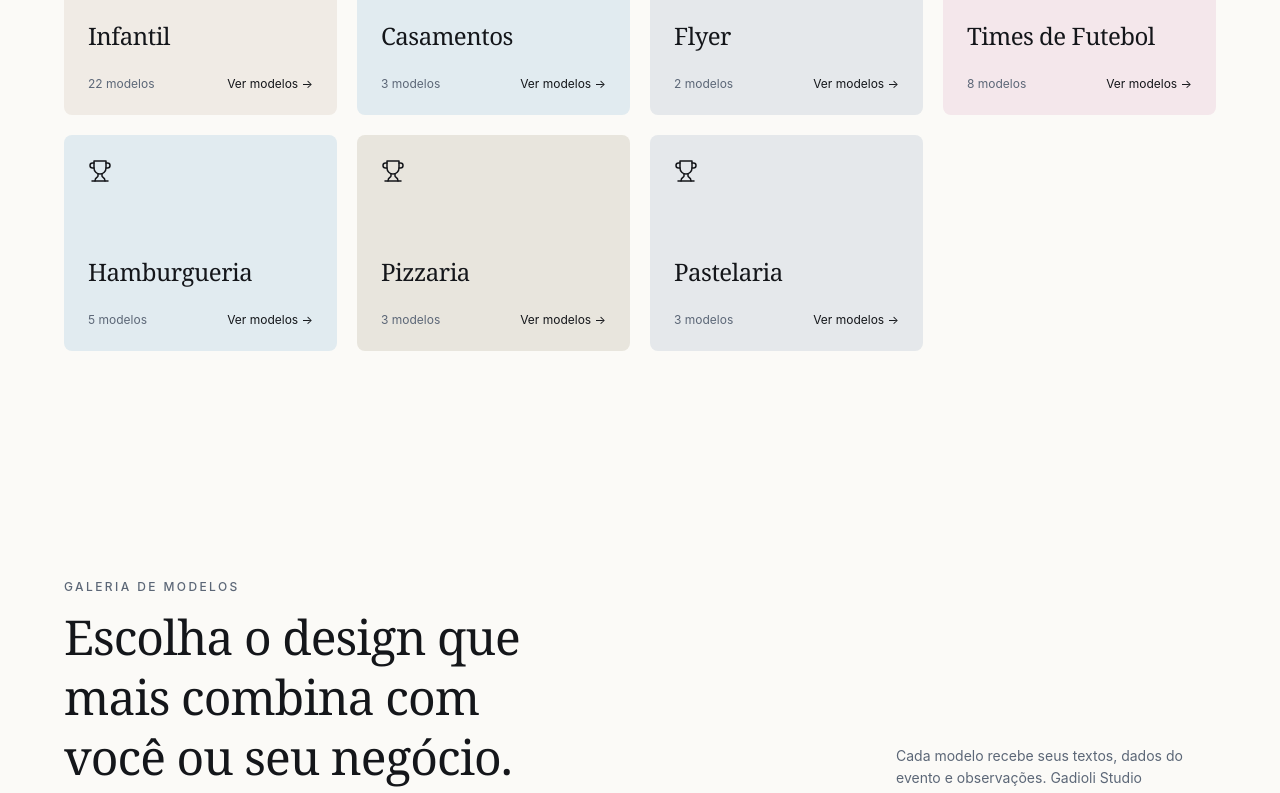
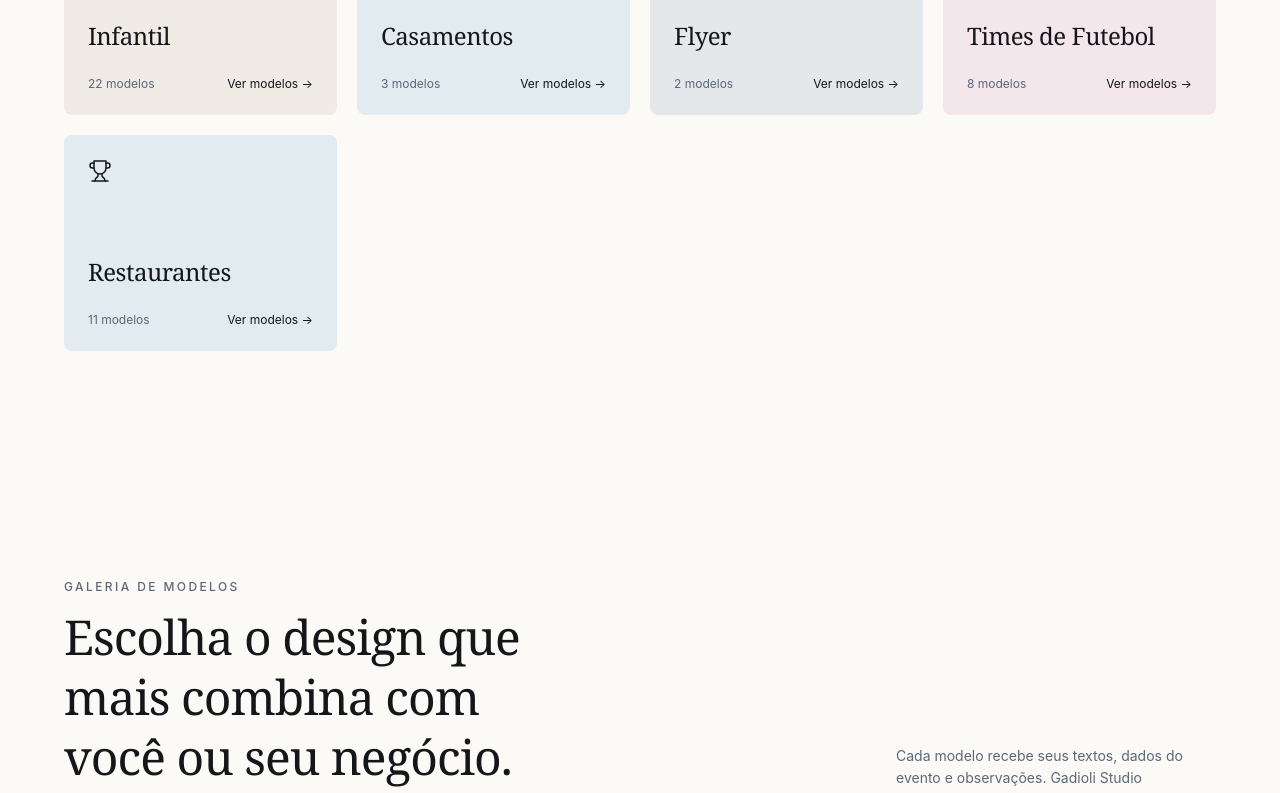
Before and after one commit to gldhperes/gadioli-studios, a React (Vite) app: page / in a window 1280 px wide. Shown: the part 1560-2353 px from the top of the page. Built offline with nearby package versions, Linux system fonts and the light colour scheme.

Commit message:
updated restaurantes category

```diff
--- a/src/assets/Images.ts
+++ b/src/assets/Images.ts
@@ -392,17 +392,119 @@ export const ImagesTimeDeFutebol = [
     },
 ];
 
+
+
+
+// // ==============================
+// // HAMBURGUERIA
+// // ==============================
+
+// import HModelo1 from "./Hamburgueria/Modelo 1.png";
+// import HModelo2 from "./Hamburgueria/Modelo 2.png";
+// import HModelo3 from "./Hamburgueria/Modelo 3.png";
+// import HModelo4 from "./Hamburgueria/Modelo 4.png";
+// import HModelo5 from "./Hamburgueria/Modelo 5.png";
+
+// export const ImagesHamburgueria = [
+//     {
+//         image: HModelo1,
+//         name: "Hamburgueria Modelo 1",
+//         isMain: true,
+//     },
+//     {
+//         image: HModelo2,
+//         name: "Hamburgueria Modelo 2",
+//     },
+//     {
+//         image: HModelo3,
+//         name: "Hamburgueria Modelo 3",
+//     },
+
+//     {
+//         image: HModelo4,
+//         name: "Hamburgueria Modelo 4",
+//     },
+
+//     {
+//         image: HModelo5,
+//         name: "Hamburgueria Modelo 5",
+//     },
+// ];
+
+// // ==============================
+// // PIZZARIA
+// // ==============================
+
+// import PModelo1 from "./Pizzaria/Modelo 1.png";
+// import PModelo2 from "./Pizzaria/Modelo 2.png";
+// import PModelo3 from "./Pizzaria/Modelo 3.png";
+
+// export const ImagePizzaria = [
+//     {
+//         image: PModelo1,
+//         name: "Pizzaria Modelo 1",
+//         isMain: true,
+//     },
+//     {
+//         image: PModelo2,
+//         name: "Pizzaria Modelo 2",
+//     },
+//     {
+//         image: PModelo3,
+//         name: "Pizzaria Modelo 3",
+//     },
+// ];
+
+
+
+// // ==============================
+// // PASTELARIA
+// // ==============================
+
+// import PastelModelo1 from "./Pastelaria/Modelo 1.png";
+// import PastelModelo2 from "./Pastelaria/Modelo 2.png";
+// import PastelModelo3 from "./Pastelaria/Modelo 3.png";
+
+// export const ImagePastelaria = [
+//     {
+//         image: PastelModelo1,
+//         name: "Pastelaria Modelo 1",
+//         isMain: true,
+//     },
+//     {
+//         image: PastelModelo2,
+//         name: "Pastelaria Modelo 2",
+//     },
+//     {
+//         image: PastelModelo3,
+//         name: "Pastelaria Modelo 3",
+//     },
+// ];
+
+
 // ==============================
-// HAMBURGUERIA
+// RESTAURANTES
 // ==============================
 
+// HAMBURGUER
 import HModelo1 from "./Hamburgueria/Modelo 1.png";
 import HModelo2 from "./Hamburgueria/Modelo 2.png";
 import HModelo3 from "./Hamburgueria/Modelo 3.png";
 import HModelo4 from "./Hamburgueria/Modelo 4.png";
 import HModelo5 from "./Hamburgueria/Modelo 5.png";
 
-export const ImagesHamburgueria = [
+// PIZZA
+import PModelo1 from "./Pizzaria/Modelo 1.png";
+import PModelo2 from "./Pizzaria/Modelo 2.png";
+import PModelo3 from "./Pizzaria/Modelo 3.png";
+
+// PASTAL
+import PastelModelo1 from "./Pastelaria/Modelo 1.png";
+import PastelModelo2 from "./Pastelaria/Modelo 2.png";
+import PastelModelo3 from "./Pastelaria/Modelo 3.png";
+
+export const ImagesRestaurantes = [
+    //HAMBURGUER
     {
         image: HModelo1,
         name: "Hamburgueria Modelo 1",
@@ -426,17 +528,8 @@ export const ImagesHamburgueria = [
         image: HModelo5,
         name: "Hamburgueria Modelo 5",
     },
-];
 
-// ==============================
-// PIZZARIA
-// ==============================
-
-import PModelo1 from "./Pizzaria/Modelo 1.png";
-import PModelo2 from "./Pizzaria/Modelo 2.png";
-import PModelo3 from "./Pizzaria/Modelo 3.png";
-
-export const ImagePizzaria = [
+    // PIZZA
     {
         image: PModelo1,
         name: "Pizzaria Modelo 1",
@@ -450,7 +543,24 @@ export const ImagePizzaria = [
         image: PModelo3,
         name: "Pizzaria Modelo 3",
     },
+
+    // PASTEL
+    {
+        image: PastelModelo1,
+        name: "Pastelaria Modelo 1",
+        isMain: true,
+    },
+    {
+        image: PastelModelo2,
+        name: "Pastelaria Modelo 2",
+    },
+    {
+        image: PastelModelo3,
+        name: "Pastelaria Modelo 3",
+    },
 ];
+
+
 
 
 // ==============================
@@ -465,27 +575,3 @@ export const ImageModeloPersonalizado = [
         name: "Modelo Personalizado",
     },
 ]
-
-// ==============================
-// PASTELARIA
-// ==============================
-
-import PastelModelo1 from "./Pastelaria/Modelo 1.png";
-import PastelModelo2 from "./Pastelaria/Modelo 2.png";
-import PastelModelo3 from "./Pastelaria/Modelo 3.png";
-
-export const ImagePastelaria = [
-    {
-        image: PastelModelo1,
-        name: "Pastelaria Modelo 1",
-        isMain: true,
-    },
-    {
-        image: PastelModelo2,
-        name: "Pastelaria Modelo 2",
-    },
-    {
-        image: PastelModelo3,
-        name: "Pastelaria Modelo 3",
-    },
-];
--- a/src/data/categories.ts
+++ b/src/data/categories.ts
@@ -13,9 +13,10 @@ import {
     ImagesInfantil,
     ImagensMesversario,
     ImagesTimeDeFutebol,
-    ImagesHamburgueria,
-    ImagePizzaria,
-    ImagePastelaria,
+    // ImagesHamburgueria,
+    // ImagePizzaria,
+    // ImagePastelaria,
+    ImagesRestaurantes,
 
 } from "../assets/Images";
 
@@ -32,9 +33,10 @@ const CategoriesNames = {
     Infantil: "Infantil",
     Mesversario: "Mesversário",
     Times: "Times de Futebol",
-    Hamburgueria: "Hamburgueria",
-    Pizzaria: "Pizzaria",
-    Pastelaria:"Pastelaria",
+    // Hamburgueria: "Hamburgueria",
+    // Pizzaria: "Pizzaria",
+    // Pastelaria:"Pastelaria",
+    Restaurantes:"Restaurantes",
 };
 
 const BGs = [
@@ -111,28 +113,38 @@ const Categories: ICategory[] = [
         bg: BGs[1]
     },
 
-    {
-        name: CategoriesNames.Hamburgueria,
-        images: ImagesHamburgueria,
+    // {
+    //     name: CategoriesNames.Hamburgueria,
+    //     images: ImagesHamburgueria,
+    //     icon: Trophy,
+    //     price: 15,
+    //     bg: BGs[2]
+    // },
+
+    // {
+    //     name: CategoriesNames.Pizzaria,
+    //     images: ImagePizzaria,
+    //     icon: Trophy,
+    //     price: 15,
+    //     bg: BGs[3]
+    // },
+    //  {
+    //     name: CategoriesNames.Pastelaria,
+    //     images: ImagePastelaria,
+    //     icon: Trophy,
+    //     price: 15,
+    //     bg: BGs[4]
+    // },
+
+     {
+        name: CategoriesNames.Restaurantes,
+        images: ImagesRestaurantes,
         icon: Trophy,
         price: 15,
         bg: BGs[2]
     },
 
-    {
-        name: CategoriesNames.Pizzaria,
-        images: ImagePizzaria,
-        icon: Trophy,
-        price: 15,
-        bg: BGs[3]
-    },
-     {
-        name: CategoriesNames.Pastelaria,
-        images: ImagePastelaria,
-        icon: Trophy,
-        price: 15,
-        bg: BGs[4]
-    },
+
 ];
 
 export default {
```
